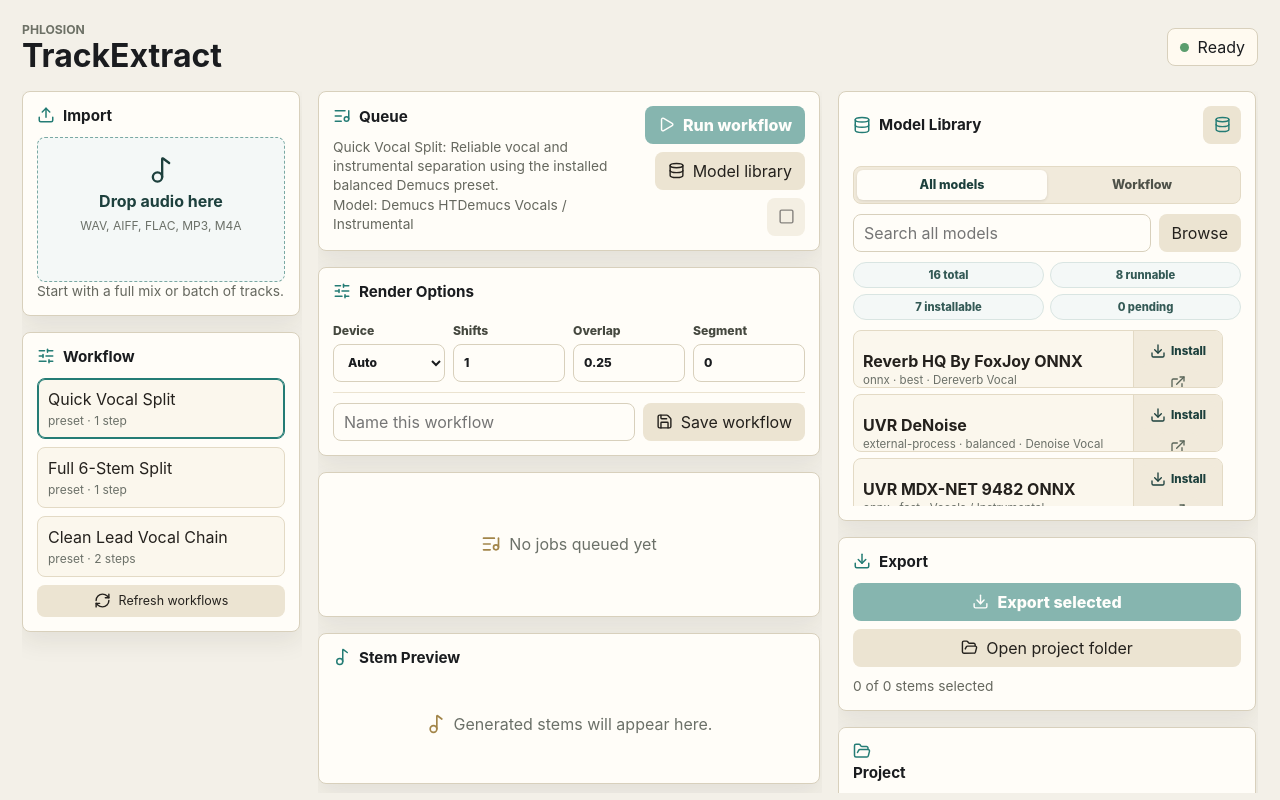
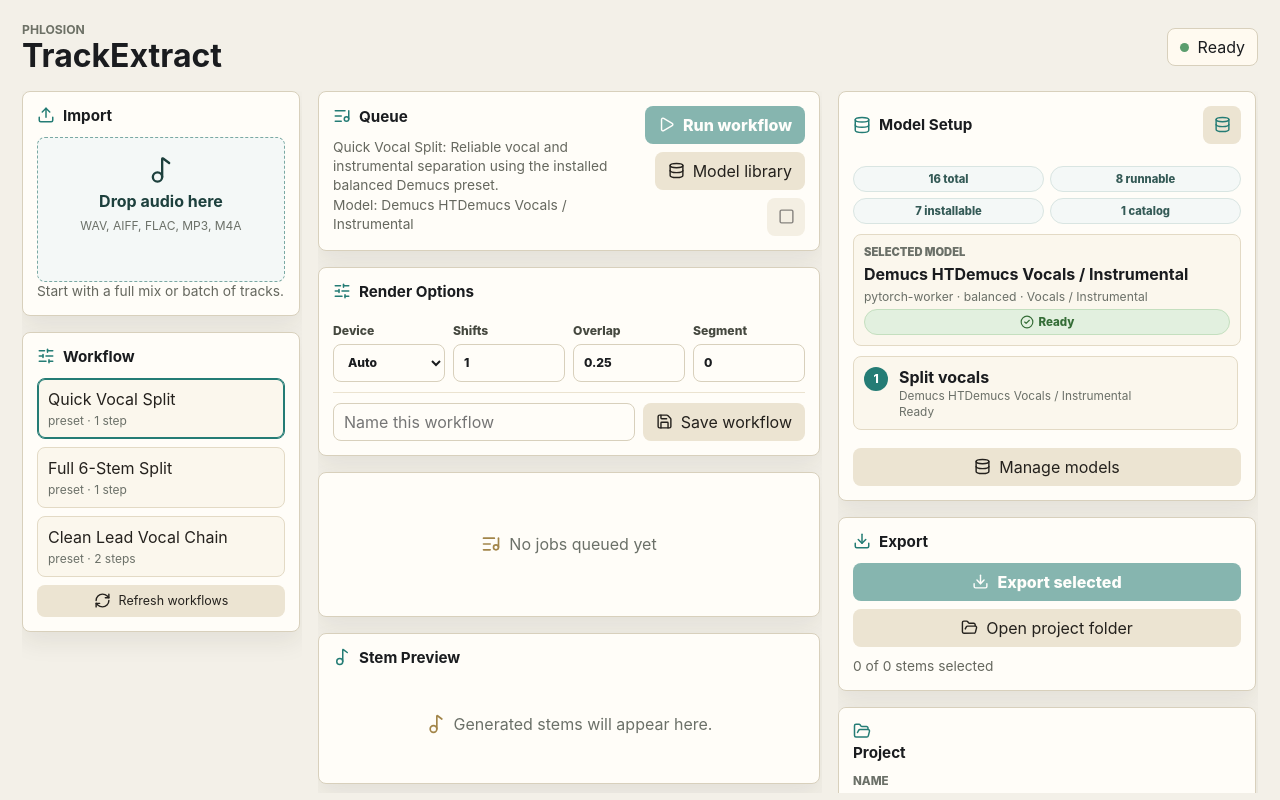
Before and after one commit to AdamWentworth/TrackExtract, a React (Vite) app: page / in a window 1280 px wide. Built offline with nearby package versions, Linux system fonts and the light colour scheme.

Commit message:
Move model browsing into manager

```diff
--- a/src/App.css
+++ b/src/App.css
@@ -146,26 +146,14 @@
   padding: 14px;
 }
 
-.model-rail .model-panel,
-.model-rail .model-registry-panel {
-  display: flex;
-  flex: 1 1 auto;
-  flex-direction: column;
-  min-height: 0;
-  overflow: hidden;
-}
-
+.model-rail .model-summary-panel,
 .model-rail .export-panel,
 .model-rail .details-panel {
   flex: 0 0 auto;
 }
 
-.model-rail .model-registry-panel {
-  min-height: 430px;
-}
-
 .model-rail .details-panel {
-  max-height: 170px;
+  max-height: 240px;
   overflow-y: auto;
 }
 
@@ -562,47 +550,9 @@
   gap: 8px;
 }
 
-.model-registry-panel {
+.model-summary-panel {
+  display: grid;
   gap: 10px;
-}
-
-.rail-library-tools {
-  display: grid;
-  gap: 8px;
-  grid-template-columns: minmax(0, 1fr) auto;
-}
-
-.compact-field {
-  color: #45483f;
-  display: grid;
-  font-size: 0.76rem;
-  font-weight: 800;
-  gap: 5px;
-}
-
-.registry-tabs {
-  background: #f1eadb;
-  border: 1px solid #e3dac5;
-  border-radius: 8px;
-  display: grid;
-  grid-template-columns: repeat(2, minmax(0, 1fr));
-  padding: 3px;
-}
-
-.registry-tab {
-  background: transparent;
-  border: 0;
-  border-radius: 6px;
-  color: #4e5148;
-  font-size: 0.78rem;
-  font-weight: 800;
-  min-height: 30px;
-}
-
-.registry-tab.is-selected {
-  background: #fffdf8;
-  box-shadow: 0 1px 3px rgba(34, 32, 26, 0.12);
-  color: #1d403d;
 }
 
 .model-summary-strip {
@@ -623,94 +573,43 @@
   white-space: nowrap;
 }
 
-.inline-model-list {
-  align-content: start;
-  display: grid;
-  flex: 1 1 auto;
-  gap: 6px;
-  min-height: 0;
-  overflow-y: auto;
-  padding-right: 3px;
-  scrollbar-gutter: stable;
-}
-
-.inline-model-row {
-  align-items: stretch;
+.selected-model-card {
   background: #fbf7ed;
   border: 1px solid #e3dac5;
   border-radius: 8px;
   display: grid;
-  grid-template-columns: minmax(0, 1fr) auto;
-  min-height: 58px;
-  overflow: hidden;
+  gap: 5px;
+  min-width: 0;
+  padding: 10px;
 }
 
-.inline-model-row.is-selected {
-  border-color: #247c75;
-  box-shadow: inset 0 0 0 1px #247c75;
-}
-
-.inline-model-main {
-  background: transparent;
-  border: 0;
-  color: #24211d;
-  display: grid;
-  gap: 2px;
-  align-content: center;
-  justify-items: start;
-  min-width: 0;
-  padding: 8px 9px;
-  text-align: left;
-}
-
-.inline-model-main strong,
-.inline-model-main small {
+.selected-model-card strong,
+.selected-model-card small {
   overflow: hidden;
   text-overflow: ellipsis;
   white-space: nowrap;
-  width: 100%;
 }
 
-.inline-model-main small {
+.selected-model-card small {
   color: #6b7068;
-  font-size: 0.72rem;
+  font-size: 0.76rem;
 }
 
-.inline-model-actions {
-  align-items: center;
-  background: #f1eadb;
-  border-left: 1px solid #e3dac5;
-  display: flex;
-  flex-direction: column;
-  gap: 4px;
-  justify-content: center;
-  min-width: 44px;
-  padding: 6px;
+.summary-label {
+  color: #6b7068;
+  font-size: 0.7rem;
+  font-weight: 900;
+  text-transform: uppercase;
 }
 
-.inline-model-actions .model-install,
-.inline-model-actions .model-link {
-  border: 0;
-  border-radius: 6px;
-  min-height: 28px;
+.compact-step-list {
+  max-height: 170px;
+  overflow-y: auto;
+  padding-right: 3px;
 }
 
-.inline-model-actions > svg {
-  color: #247c75;
-  height: 17px;
-  width: 17px;
-}
-
-.inline-model-actions > svg[aria-label="Missing"] {
-  color: #bd6958;
-}
-
-.inline-model-actions > svg[aria-label="Available to install"] {
-  color: #247c75;
-}
-
-.inline-model-actions > svg[aria-label="Backend pending"] {
-  color: #a28549;
+.compact-step-row {
+  padding: 8px;
 }
 
 .model-status-pill {
@@ -1072,6 +971,7 @@
   border-radius: 8px;
   display: grid;
   gap: 10px;
+  grid-template-areas: "title tasks meta status actions";
   grid-template-columns: minmax(230px, 1.25fr) minmax(220px, 1fr) minmax(150px, 0.65fr) minmax(150px, 0.65fr) minmax(230px, auto);
   min-height: 58px;
   padding: 8px 10px;
@@ -1106,6 +1006,7 @@
   border: 0;
   color: #24211d;
   display: grid;
+  grid-area: title;
   gap: 1px;
   justify-items: start;
   min-width: 0;
@@ -1133,6 +1034,7 @@
   display: flex;
   flex-wrap: wrap;
   gap: 4px;
+  grid-area: tasks;
 }
 
 .library-task-list span {
@@ -1146,13 +1048,19 @@
 
 .library-model-meta {
   display: grid;
+  grid-area: meta;
   gap: 1px;
   min-width: 0;
 }
 
 .library-model-status {
   display: flex;
+  grid-area: status;
   justify-content: flex-start;
+}
+
+.library-model-actions {
+  grid-area: actions;
 }
 
 .library-model-actions .secondary-action {
@@ -1190,16 +1098,6 @@
     overflow: visible;
   }
 
-  .rail.model-rail .model-panel {
-    max-height: 380px;
-    min-height: 260px;
-  }
-
-  .rail.model-rail .model-registry-panel {
-    max-height: 380px;
-    min-height: 260px;
-  }
-
   .model-list {
     max-height: none;
   }
@@ -1216,3 +1114,68 @@
     grid-column: 1 / -1;
   }
 }
+
+@media (max-width: 1180px) {
+  .model-manager {
+    height: calc(100vh - 28px);
+    min-height: 0;
+    width: calc(100vw - 28px);
+  }
+
+  .model-library-stats {
+    grid-template-columns: repeat(3, minmax(0, 1fr));
+  }
+
+  .model-manager-toolbar {
+    grid-template-columns: repeat(2, minmax(0, 1fr));
+  }
+
+  .model-manager-toolbar input {
+    grid-column: 1 / -1;
+  }
+
+  .model-library-header {
+    display: none;
+  }
+
+  .manager-model-row {
+    align-items: start;
+    grid-template-areas: "title actions";
+    grid-template-columns: minmax(0, 1fr) auto;
+  }
+
+  .library-task-list,
+  .library-model-meta,
+  .library-model-status {
+    display: none;
+  }
+
+  .library-model-actions {
+    align-self: start;
+  }
+}
+
+@media (max-width: 860px) {
+  .model-library-stats {
+    grid-template-columns: repeat(2, minmax(0, 1fr));
+  }
+
+  .model-manager-toolbar {
+    grid-template-columns: minmax(0, 1fr);
+  }
+
+  .model-manager-toolbar input {
+    grid-column: auto;
+  }
+
+  .manager-model-row {
+    grid-template-areas:
+      "title"
+      "actions";
+    grid-template-columns: minmax(0, 1fr);
+  }
+
+  .library-model-actions {
+    justify-content: flex-start;
+  }
+}
--- a/src/App.tsx
+++ b/src/App.tsx
@@ -51,7 +51,6 @@
 type ModelOptionType = "select" | "integer" | "number" | "boolean";
 type RenderOptionValue = string | number | boolean;
 type WorkflowKind = "preset" | "custom" | "template";
-type ModelPanelView = "library" | "workflow";
 type ModelStatusFilter = "all" | "runnable" | "installable" | "pending" | "missing";
 type ModelStatusKey = Exclude<ModelStatusFilter, "all">;
 type ModelTaskFilter = "all" | TaskType;
@@ -273,7 +272,6 @@
   const [mediaUrls, setMediaUrls] = useState<Record<string, string>>({});
   const [modelInstallProgress, setModelInstallProgress] = useState<Record<string, ModelDownloadProgress>>({});
   const [modelManagerOpen, setModelManagerOpen] = useState(false);
-  const [modelPanelView, setModelPanelView] = useState<ModelPanelView>("library");
   const [modelFilter, setModelFilter] = useState("");
   const [modelStatusFilter, setModelStatusFilter] = useState<ModelStatusFilter>("all");
   const [modelTaskFilter, setModelTaskFilter] = useState<ModelTaskFilter>("all");
@@ -523,11 +521,6 @@
     pending: models.filter((model) => model.installed && !isRunnableModel(model)).length,
     missing: models.filter((model) => modelStatusKey(model) === "missing").length,
   }), [models]);
-  const modelFiltersActive = Boolean(modelFilter.trim()) ||
-    modelStatusFilter !== "all" ||
-    modelTaskFilter !== "all" ||
-    modelBackendFilter !== "all";
-
   useEffect(() => {
     if (!selectedWorkflowStep) {
       return;
@@ -1025,111 +1018,38 @@
         </section>
 
         <aside className="rail model-rail">
-          <section className="panel model-registry-panel">
+          <section className="panel model-summary-panel">
             <div className="panel-heading with-action">
               <span>
                 <Database aria-hidden />
-                <h2>Model Library</h2>
+                <h2>Model Setup</h2>
               </span>
-              <button className="icon-button" type="button" onClick={() => setModelManagerOpen(true)} title="Open full model library">
+              <button className="icon-button" type="button" onClick={() => setModelManagerOpen(true)} title="Manage models">
                 <Database aria-hidden />
               </button>
             </div>
 
-            <div className="registry-tabs" role="tablist" aria-label="Model registry view">
-              <button
-                aria-selected={modelPanelView === "library"}
-                className={modelPanelView === "library" ? "registry-tab is-selected" : "registry-tab"}
-                onClick={() => setModelPanelView("library")}
-                role="tab"
-                type="button"
-              >
-                All models
-              </button>
-              <button
-                aria-selected={modelPanelView === "workflow"}
-                className={modelPanelView === "workflow" ? "registry-tab is-selected" : "registry-tab"}
-                onClick={() => setModelPanelView("workflow")}
-                role="tab"
-                type="button"
-              >
-                Workflow
-              </button>
-            </div>
-
-            {modelPanelView === "library" ? (
-              <>
-                <div className="rail-library-tools">
-                  <input
-                    aria-label="Search model registry"
-                    onChange={(event) => setModelFilter(event.currentTarget.value)}
-                    placeholder="Search all models"
-                    type="search"
-                    value={modelFilter}
-                  />
-                  <button className="secondary-action inline-action" type="button" onClick={() => setModelManagerOpen(true)}>
-                    Browse
-                  </button>
-                </div>
             <div className="model-summary-strip" aria-label="Model registry summary">
               <span>{modelCounts.total} total</span>
               <span>{modelCounts.runnable} runnable</span>
               <span>{modelCounts.installable} installable</span>
-                  <span>{modelCounts.pending} pending</span>
-                </div>
-                {modelFiltersActive ? (
-                  <button className="secondary-action compact-action" type="button" onClick={clearModelFilters}>
-                    Clear filters
-                  </button>
-                ) : null}
-                <div className="inline-model-list" aria-label="Model registry results">
-                  {filteredModels.length === 0 ? (
-                    <div className="empty-state compact">
-                      <span>No models match this search.</span>
-                    </div>
-                  ) : (
-                    filteredModels.map((model) => (
-                      <article
-                        className={selectedModelId === model.id ? "inline-model-row is-selected" : "inline-model-row"}
-                        key={model.id}
-                      >
-                        <button className="inline-model-main" type="button" onClick={() => useModelFromManager(model)}>
-                          <strong>{model.displayName}</strong>
-                          <small>
-                            {model.backend} · {model.quality} · {formatTask(model.tasks[0])}
-                          </small>
-                          <small>{modelStatusText(model, modelInstallProgress[model.id])}</small>
-                        </button>
-                        <div className="inline-model-actions">
-                          {isInstallableModel(model) ? (
-                            <button
-                              className="model-install"
-                              type="button"
-                              onClick={() => installModel(model)}
-                              disabled={Boolean(modelInstallProgress[model.id])}
-                              title={`Install ${model.displayName}`}
-                            >
-                              <Download aria-hidden />
-                              {modelInstallProgress[model.id]
-                                ? `${Math.round(modelInstallProgress[model.id].progress * 100)}%`
-                                : "Install"}
-                            </button>
-                          ) : null}
-                          {model.sourceUrl || model.downloadUrl ? (
-                            <button className="model-link" type="button" onClick={() => openModelSource(model)} title="Open model source">
-                              <ExternalLink aria-hidden />
-                            </button>
-                          ) : null}
-                          <ModelStatusIcon model={model} />
-                        </div>
-                      </article>
-                    ))
-                  )}
-                </div>
+              <span>{modelCounts.missing} catalog</span>
+            </div>
+
+            <div className="selected-model-card">
+              <span className="summary-label">Selected model</span>
+              {selectedModel ? (
+                <>
+                  <strong>{selectedModel.displayName}</strong>
+                  <small>{selectedModel.backend} · {selectedModel.quality} · {formatTask(task)}</small>
+                  <ModelStatusPill model={selectedModel} progress={modelInstallProgress[selectedModel.id]} />
                 </>
               ) : (
-              <>
-                <div className="workflow-step-list">
+                <strong>No model selected</strong>
+              )}
+            </div>
+
+            <div className="workflow-step-list compact-step-list">
               {(selectedWorkflow?.steps ?? [{
                 id: "ad_hoc",
                 displayName: "Ad hoc step",
@@ -1139,11 +1059,10 @@
               }]).map((step, index) => {
                 const stepModel = models.find((model) => model.id === step.modelId);
                 return (
-                      <article className="workflow-step-row" key={step.id}>
+                  <article className="workflow-step-row compact-step-row" key={step.id}>
                     <span>{index + 1}</span>
                     <div>
                       <strong>{step.displayName}</strong>
-                          <small>{formatTask(step.task)}</small>
                       <small>{stepModel?.displayName ?? step.modelId}</small>
                       {stepModel ? <small>{modelStatusText(stepModel, modelInstallProgress[stepModel.id])}</small> : null}
                     </div>
@@ -1151,12 +1070,11 @@
                 );
               })}
             </div>
+
             <button className="secondary-action" type="button" onClick={() => setModelManagerOpen(true)}>
               <Database aria-hidden />
               Manage models
             </button>
-              </>
-            )}
           </section>
 
           <section className="panel export-panel">
```
Also changed, not shown: 1 other file (tests, documents, lock files or other folders). Lines whose indentation alone changed are shown as unchanged.
